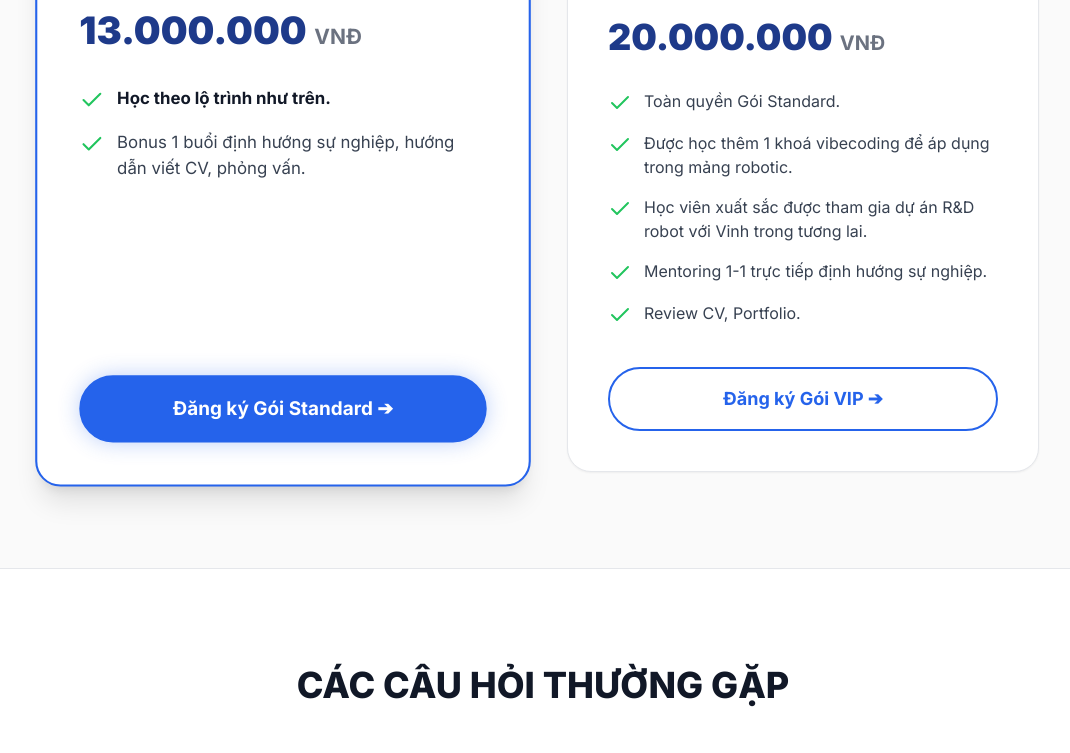
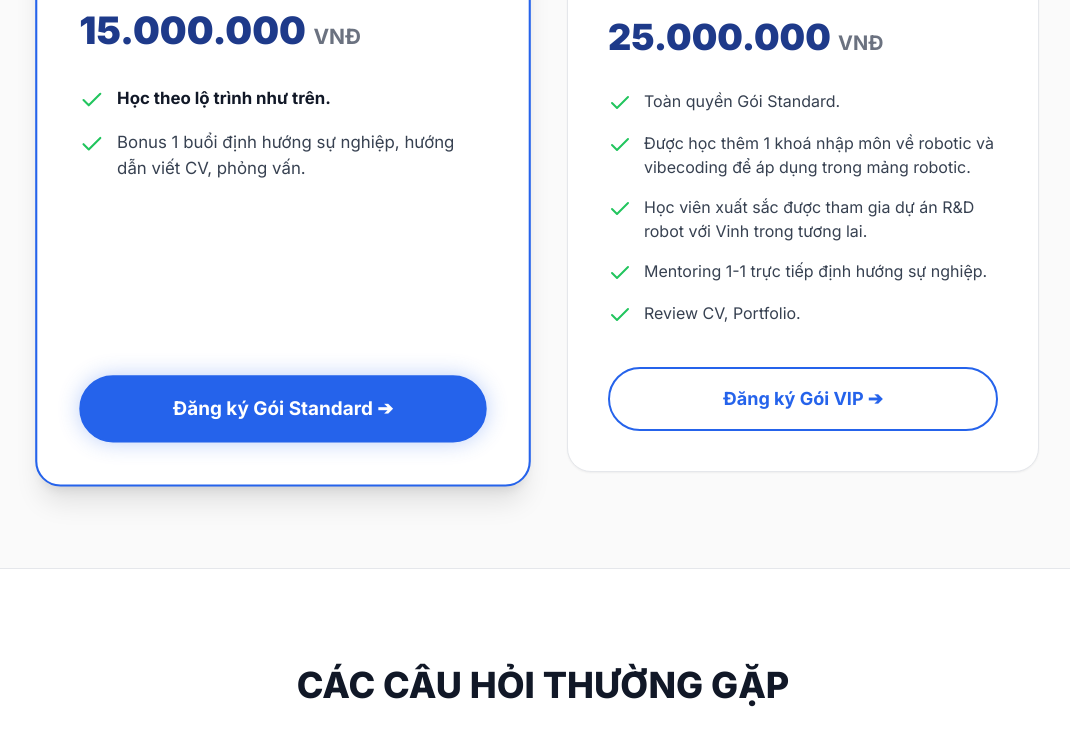
Before and after one commit to vinhcongtu/vinh-japan-web, a Next.js app: page /thiet-ke-may-chuan-nhat in a window 1280 px wide. Shown: the part 7280-8033 px from the top of the page, without its empty margins (97-1167 px from the left). Built offline with nearby package versions, Linux system fonts and the light colour scheme.

Commit message:
Update page.tsx

```diff
--- a/app/(marketing)/thiet-ke-may-chuan-nhat/page.tsx
+++ b/app/(marketing)/thiet-ke-may-chuan-nhat/page.tsx
@@ -433,7 +433,7 @@ export default function CourseLandingPage() {
               <p className="text-gray-500 text-sm italic mb-6">(Có giới hạn số học viên)</p>
 
               <div className="text-3xl md:text-4xl font-black text-blue-900 mb-8">
-                13.000.000 <span className="text-lg md:text-xl font-bold text-gray-500">VNĐ</span>
+                15.000.000 <span className="text-lg md:text-xl font-bold text-gray-500">VNĐ</span>
               </div>
 
               <ul className="space-y-4 mb-10 flex-grow">
@@ -463,7 +463,7 @@ export default function CourseLandingPage() {
               <p className="text-gray-500 text-sm italic mb-6">(Cần test đầu vào)</p>
 
               <div className="text-3xl md:text-4xl font-black text-blue-900 mb-8">
-                20.000.000 <span className="text-lg md:text-xl font-bold text-gray-500">VNĐ</span>
+                25.000.000 <span className="text-lg md:text-xl font-bold text-gray-500">VNĐ</span>
               </div>
 
               <ul className="space-y-4 mb-10 flex-grow">
@@ -473,7 +473,7 @@ export default function CourseLandingPage() {
                 </li>
                 <li className="flex items-start gap-3">
                   <Check className="w-6 h-6 text-green-500 flex-shrink-0 mt-0.5" />
-                  <span className="text-gray-700 leading-relaxed text-[15px] md:text-base">Được học thêm 1 khoá vibecoding để áp dụng trong mảng robotic.</span>
+                  <span className="text-gray-700 leading-relaxed text-[15px] md:text-base">Được học thêm 1 khoá nhập môn về robotic và vibecoding để áp dụng trong mảng robotic.</span>
                 </li>
                 <li className="flex items-start gap-3">
                   <Check className="w-6 h-6 text-green-500 flex-shrink-0 mt-0.5" />
```
